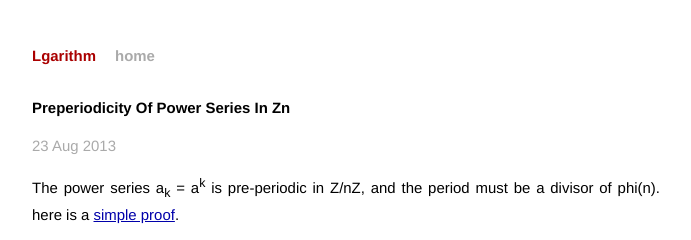
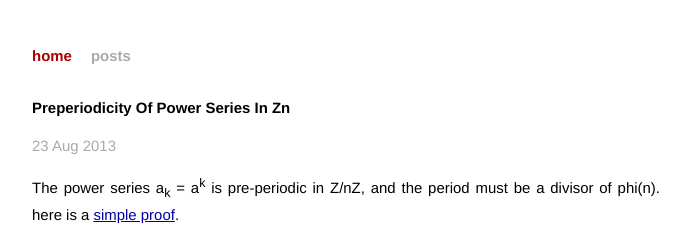
Before and after one commit to lgarithm/lgarithm.github.io, a Jekyll site: the page built from _posts/2013-08-23-preperiodicity-of-power-series-in-zn.md, in a window 1280 px wide. Shown: the top 240 px of the page, without its empty margins (294-985 px from the left). Built offline with Jekyll 4.4.1, drawn with Linux system fonts in a browser that asks for light colours; Markdown is read by kramdown in place of the engine named in the settings.

Commit message:
add toc page

```diff
--- a/_layouts/default.html
+++ b/_layouts/default.html
@@ -17,8 +17,8 @@
 
     <div class="site">
       <div class="header">
-        <h1 class="title"><a href="/">{{ site.name }}</a></h1>
-        <a class="extra" href="/">home</a>
+        <h1 class="title"><a href="/">home</a></h1>
+        <a class="extra" href="/posts.html">posts</a>
       </div>
 
       {{ content }}
--- a/index.html
+++ b/index.html
@@ -4,10 +4,4 @@ title: Lgarithm
 ---
 
 <div id="home">
-  <h1>Blog Posts</h1>
-  <ul class="posts">
-    {% for post in site.posts %}
-      <li><span>{{ post.date | date_to_string }}</span> &raquo; <a href="{{ post.url }}">{{ post.title }}</a></li>
-    {% endfor %}
-  </ul>
 </div>
```
Also changed, not shown: posts.html (added, +13 -0 lines).
